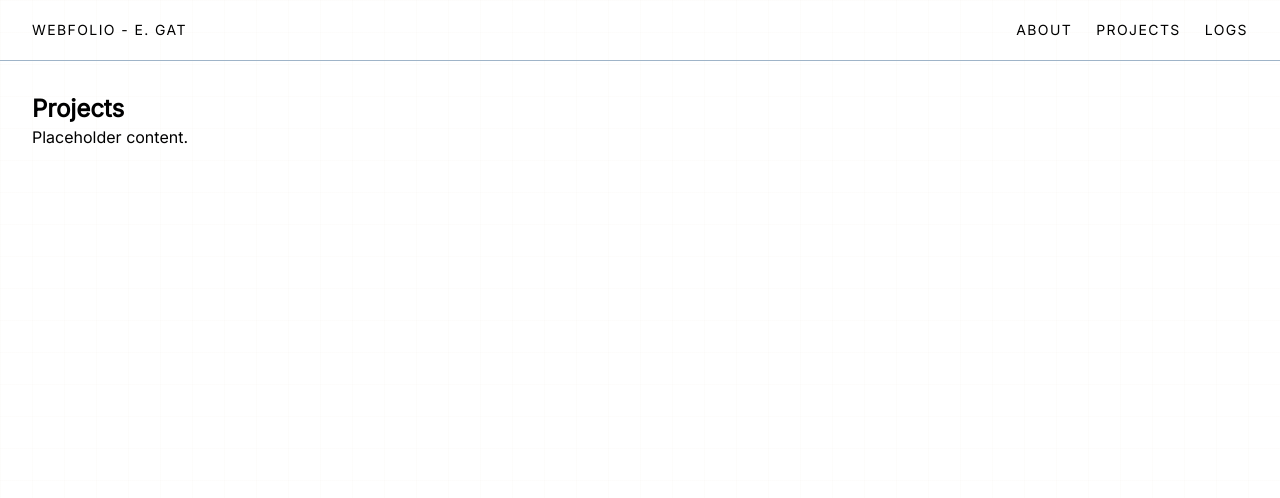
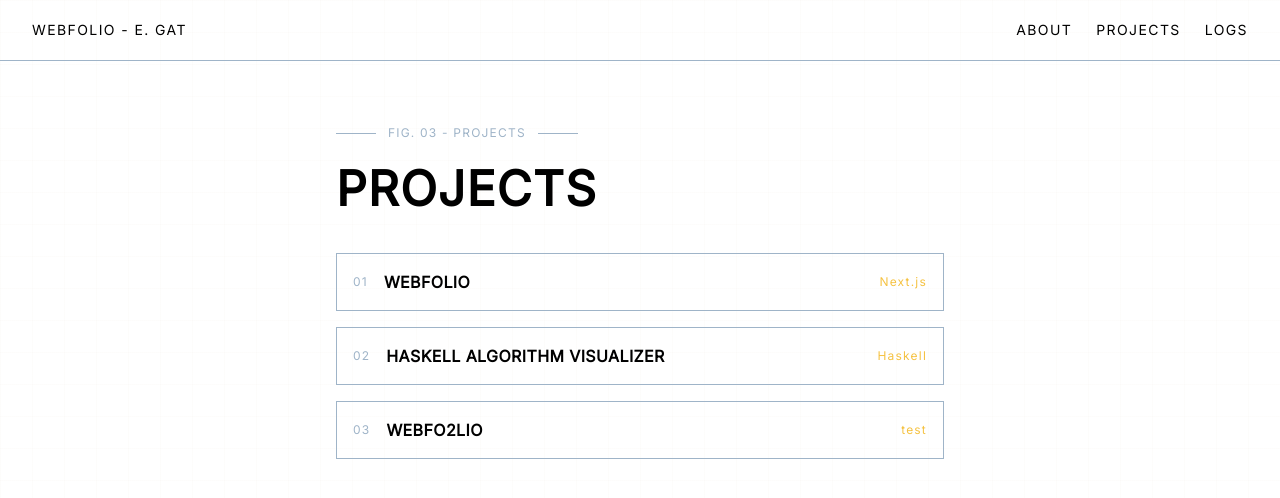
Before and after one commit to Anonymoose725/webfolio, a Next.js app: page /projects in a window 1280 px wide. Shown: the top 498 px of the page. Built offline with nearby package versions, Linux system fonts and the light colour scheme.

Commit message:
projects layout

```diff
--- a/app/projects/page.tsx
+++ b/app/projects/page.tsx
@@ -1,9 +1,43 @@
-// app/about/page.tsx
+import { ProjectEntry } from "@/app/ui/project-entry";
+import { DimensionDivider } from "@/app/ui/dimension-divider";
+
+// temp projects
+const projects = [
+    {
+        title: "Webfolio",
+        blurb: "This site: a Next.js framework portfolio to showcase my projects and thoughts in logs. Created to learn how to use external libraries and devtools.",
+        tags: ["Next.js", "TailwindCSS", "Supabase", "Markdown"],
+        href: "https://www.google.com",
+    },
+    {
+        title: "Haskell Algorithm Visualizer",
+        blurb: "An algorithm visualizer with a backend written in Haskell. Designed to demonstrate classic CS algorithms in a manner that is easy to understand if you can't grasp the concept by looking at code alone.",
+        tags: ["Haskell", "Servant", "React", "DSA"],
+        href: "https://github.com/Anonymoose725/algo-visualizer",
+    },
+    {
+        title: "Webfo2lio",
+        blurb: "It's a website AND a portfolio. How is this possible??",
+        tags: ["test", "test"],
+        href: "google.com",
+    },
+];
+
 export default function ProjectsPage() {
+
     return (
-        <main className="p-8">
-            <h1 className="text-2xl font-bold">Projects</h1>
-            <p>Placeholder content.</p>
-        </main>
+        <div className="mx-auto max-w-2xl px-8 py-16">
+            <DimensionDivider label="FIG. 03 - PROJECTS" />
+            <h1 className="mt-6 mb-10 font-heading text-5xl font-bold tracking-wide">
+                PROJECTS
+            </h1>
+
+            <div className="space-y-4"> {/* adds vertical space inside a parent container between children */}
+                {projects.map((p, i) => (
+                    // key is a react bookkeeper index for the map function! not a prop of ProjectEntry.
+                    <ProjectEntry key={p.title} project={p} index={i} />
+                ))}
+            </div>
+        </div>
     );
 }
```
